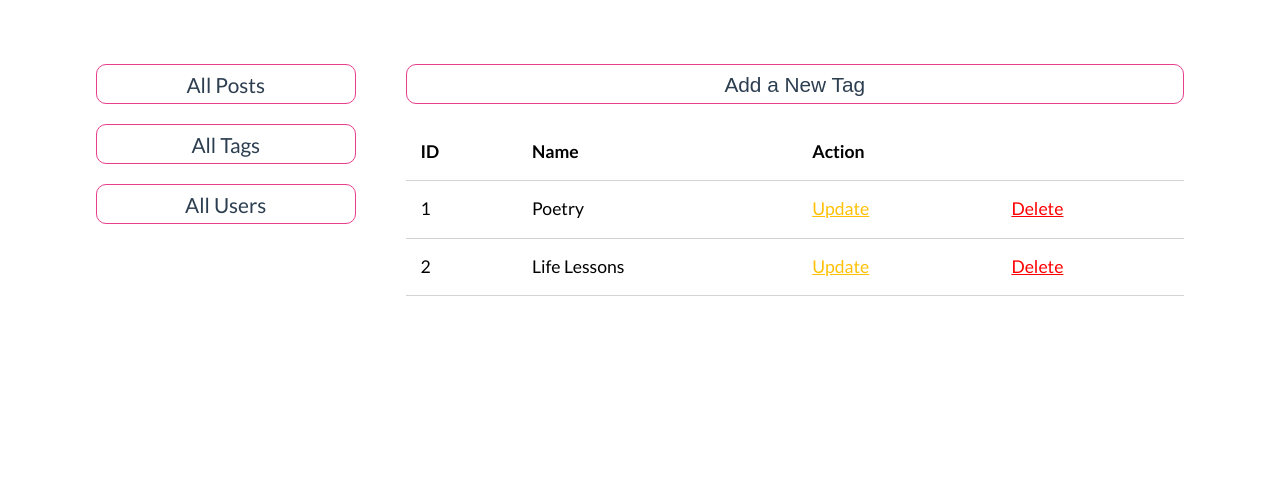
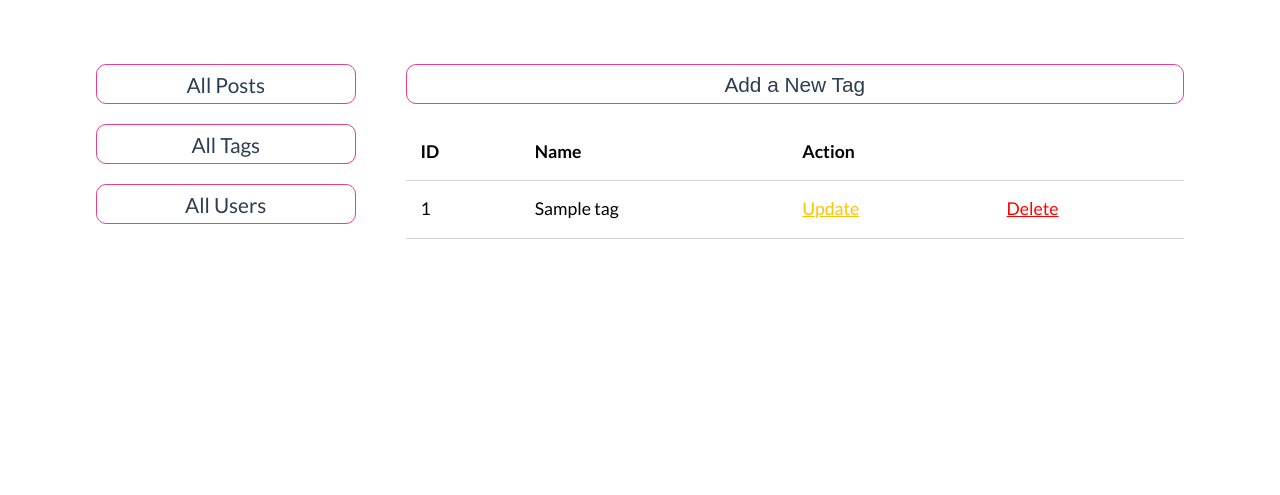
Before and after one commit to emrahhcan/CindysLifeBlog, a PHP site: page /cindyslife/admin/tags/index.php in a window 1280 px wide. Shown: the part 96-591 px from the top of the page. Run offline with PHP 8.4, Linux system fonts and the light colour scheme; tables that the repository leaves empty or names only in its code hold one stand-in row (values such as "Sample post").

Commit message:
Tag adding and updating funtinality added

```diff
--- a/admin/tags/create.php
+++ b/admin/tags/create.php
@@ -1,6 +1,6 @@
 <?php
     include('../../path.php');
-    include('../../' . APPROOT . '/app/database/db.php');
+    include('../../' . APPROOT . '/app/controllers/tags.php');
     include('../../' . APPROOT . '/app/includes/dashboardHead.php');
 ?>
     <div class="container-self">
--- a/admin/tags/index.php
+++ b/admin/tags/index.php
@@ -1,6 +1,6 @@
 <?php
     include('../../path.php');
-    include('../../' . APPROOT . '/app/database/db.php');
+    include('../../' . APPROOT . '/app/controllers/tags.php');
     include('../../' . APPROOT . '/app/includes/dashboardHead.php');
 ?>
     <div class="container-self">
@@ -17,18 +17,21 @@
                         <th colspan="2">Action</th>
                     </thead>
                     <tbody>
-                        <tr>
-                            <td>1</td>
-                            <td>Poetry</td>
-                            <td><a href="#" class="update">Update</a></td>
-                            <td><a href="#" class="delete">Delete</a></td>
-                        </tr>
-                        <tr>
-                            <td>2</td>
-                            <td>Life Lessons</td>
-                            <td><a href="#" class="update">Update</a></td>
-                            <td><a href="#" class="delete">Delete</a></td>
-                        </tr>
+
+                        <?php foreach($tags as $key => $tag): ?>
+                            <tr>
+                                <td>
+                                    <?php echo $key + 1; ?>
+                                </td>
+                                <td>
+                                    <?php echo $tag['name']; ?>
+                                </td>
+                                <td>
+                                    <a href="update.php?id=<?php echo $tag['id']; ?>" class="update">Update</a>
+                                </td>
+                                <td><a href="#" class="delete">Delete</a></td>
+                            </tr>
+                        <?php endforeach; ?>
                     </tbody>
                 </table>
             </div>
--- a/app/controllers/tags.php
+++ b/app/controllers/tags.php
@@ -1,15 +1,42 @@
 <?php
     include('../../' . APPROOT . '/app/database/db.php');
+
+    $table = 'tags';
+
+    $id = '';
+    $name = '';
+    $description = '';
+
+    $tags = selectAll($table);
 
     if(isset($_POST['add-tag'])) {
         unset($_POST['add-tag']);
 
-        $tag_id = create('tags', $_POST);
+        $tag_id = create($table, $_POST);
 
         $_SESSION['message'] = 'Tag has been created succesfully';
         $_SESSION['type'] = 'success';
-
         header('location: ' . URLROOT . '/admin/tags/index.php');
-
         exit();
     }
+
+    if(isset($_GET['id'])) {
+        $id = $_GET['id'];
+        $tag = selectOne($table, ['id' => $id]);
+
+        $id = $tag['id'];
+        $name = $tag['name'];
+        $description = $tag['description'];
+    }
+
+    if(isset($_POST['update-tag'])) {
+        $id = $_POST['id'];
+
+        unset($_POST['id'], $_POST['update-tag']);
+        $tag_id = update($table, $id, $_POST);
+
+        $_SESSION['message'] = 'Tag has been updated succesfully';
+        $_SESSION['type'] = 'success';
+        header('location: ' . URLROOT . '/admin/tags/index.php');
+        exit();
+    }
```
Also changed, not shown: admin/tags/update.php (renamed from admin/tags/edit.php, +8 -5 lines), admin/posts/update.php (renamed from admin/posts/edit.php), admin/users/update.php (renamed from admin/users/edit.php).
